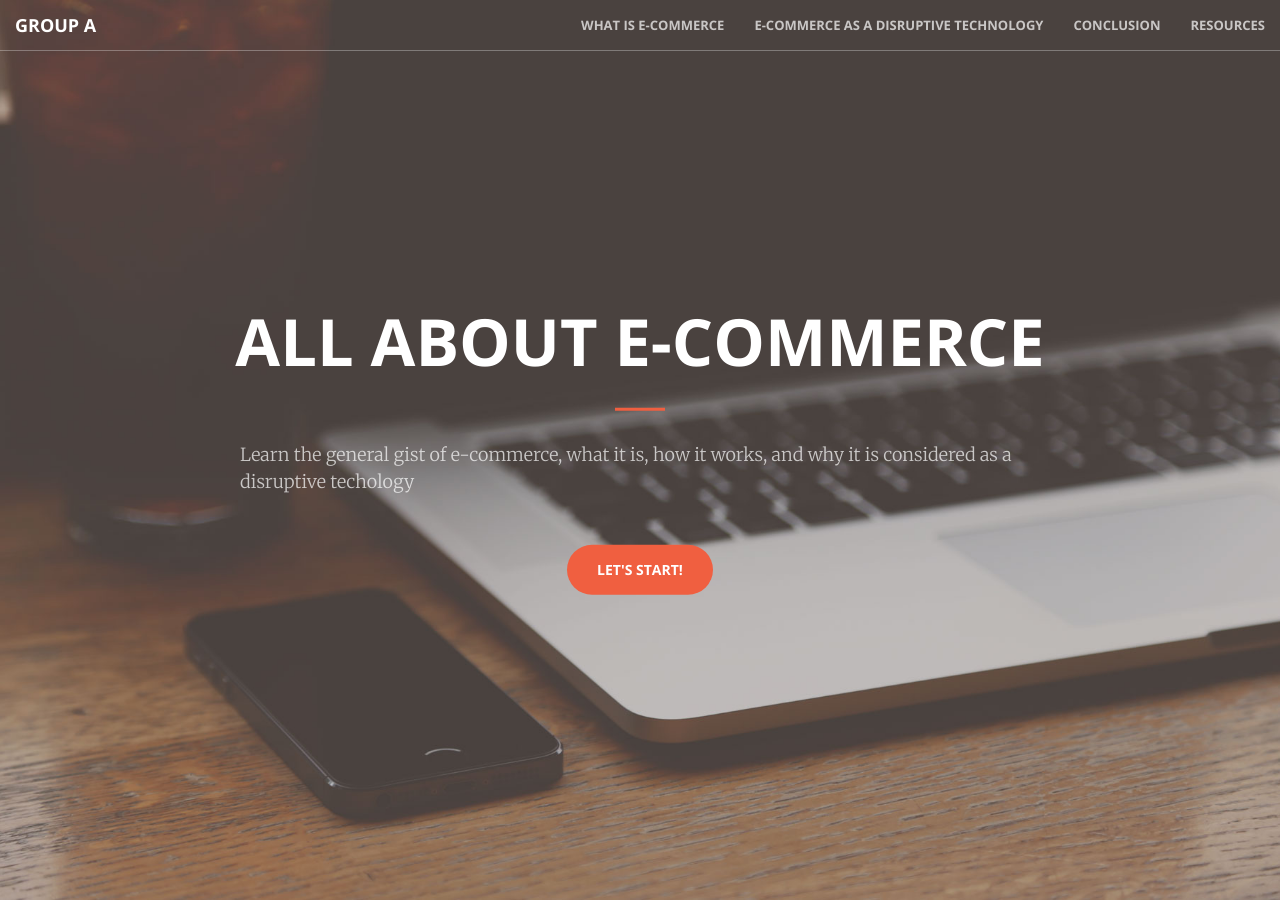
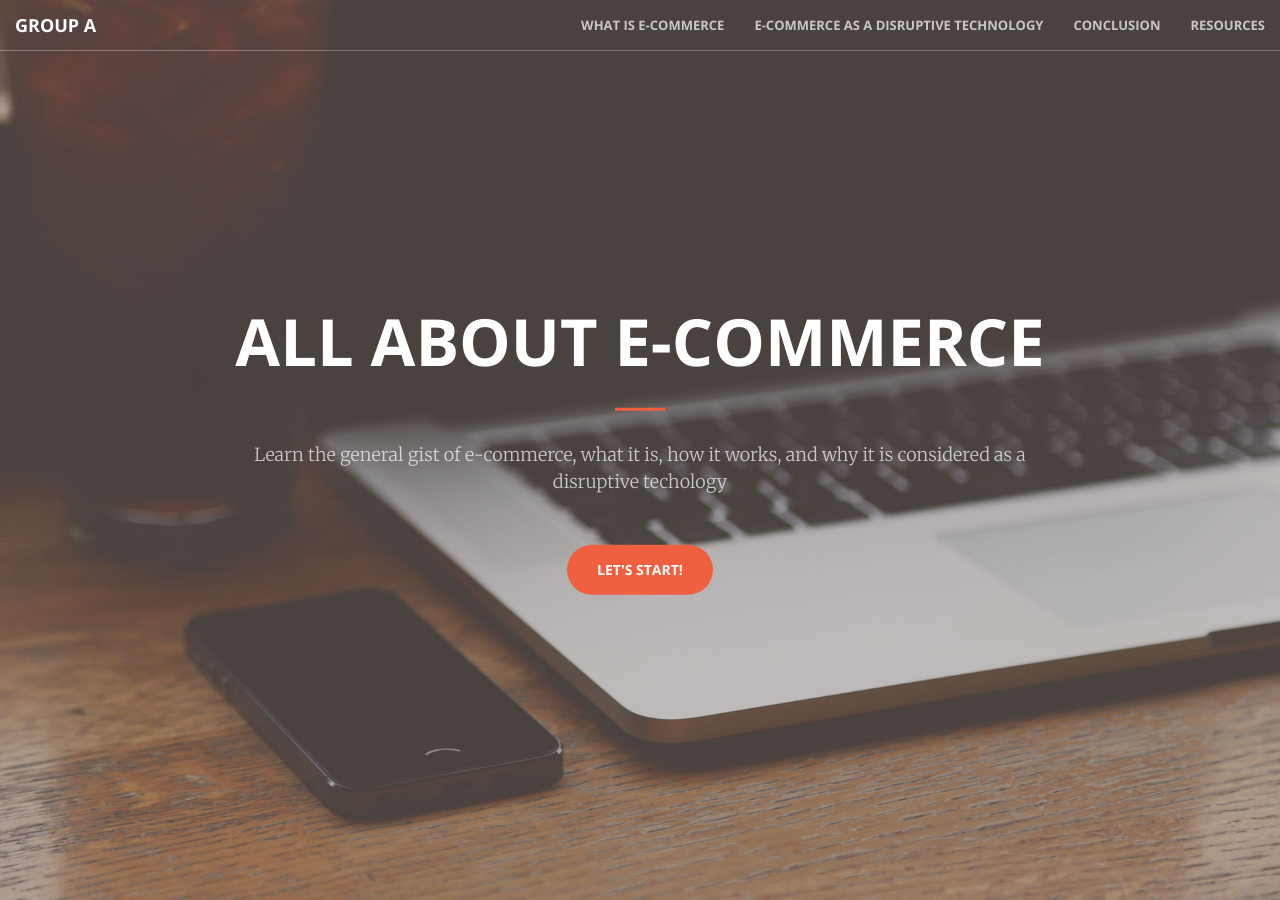
Before and after one commit to MMS-142-Group-A/mms142-groupa-2022, a Jekyll site: the page built from index.html, in a window 1280 px wide and 900 px high. Built offline with Jekyll 4.4.1, drawn with Linux system fonts in a browser that asks for light colours; grey boxes are pictures that could not be loaded.

Commit message:
Update about.html

```diff
--- a/_includes/about.html
+++ b/_includes/about.html
@@ -1,6 +1,4 @@
-<style>
-        p{text-align: left;}
-    </style>
+
 
 <section id="about">
     <div class="container">
```
